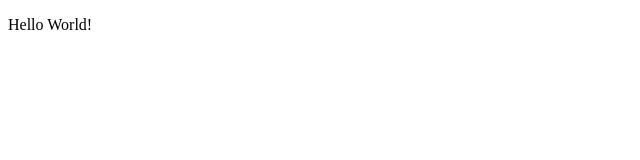
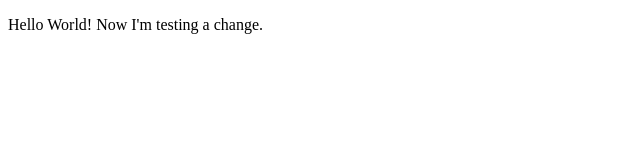
Before and after one commit to dnikaido/dnikaido.github.io, a plain HTML site: page test.html in a window 1280 px wide. Shown: the whole page, without its empty margins (0-640 px from the left). Drawn offline with Linux system fonts and the light colour scheme.

Commit message:
Changed test.html

```diff
--- a/test.html
+++ b/test.html
@@ -2,6 +2,6 @@
 <html>
 <head></head>
 <body>
-<p>Hello World!</p>
+<p>Hello World! Now I'm testing a change.</p>
 </body>
 </html>
```
